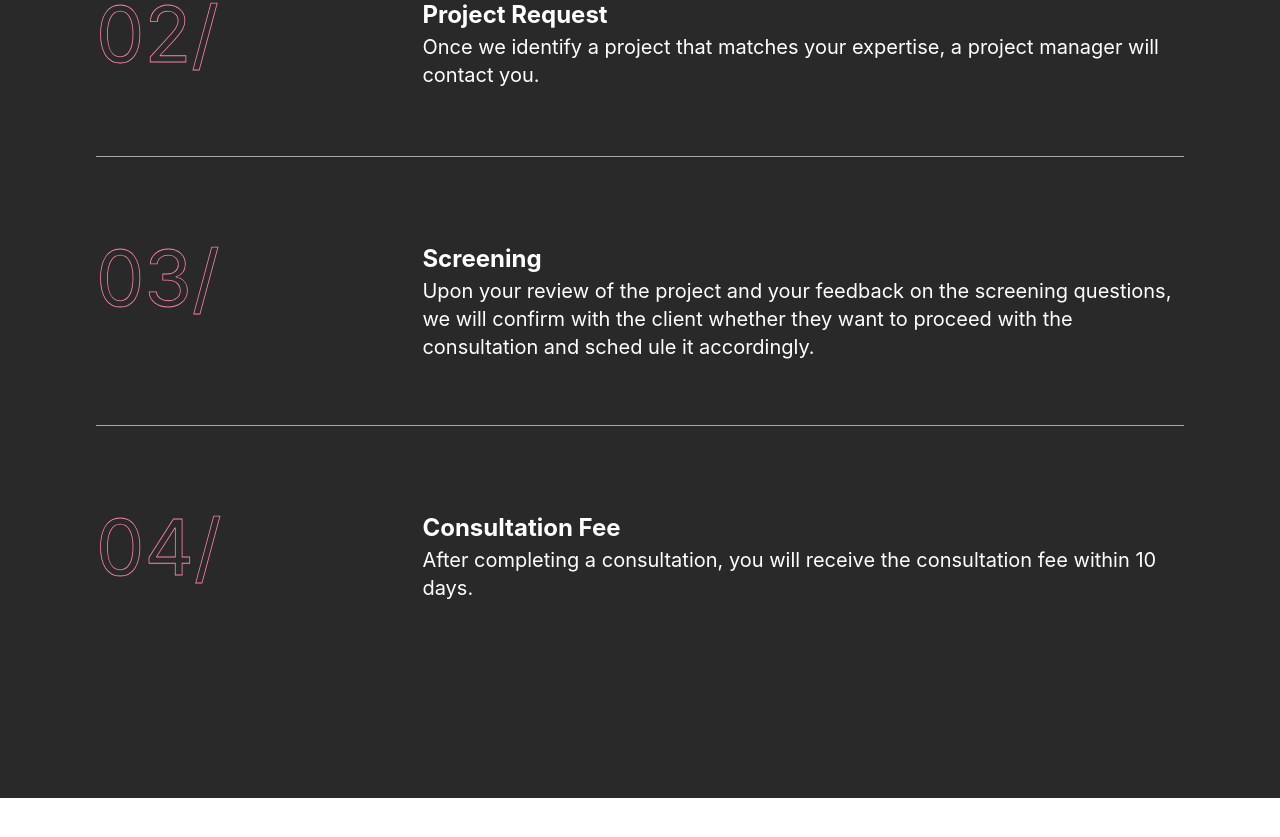
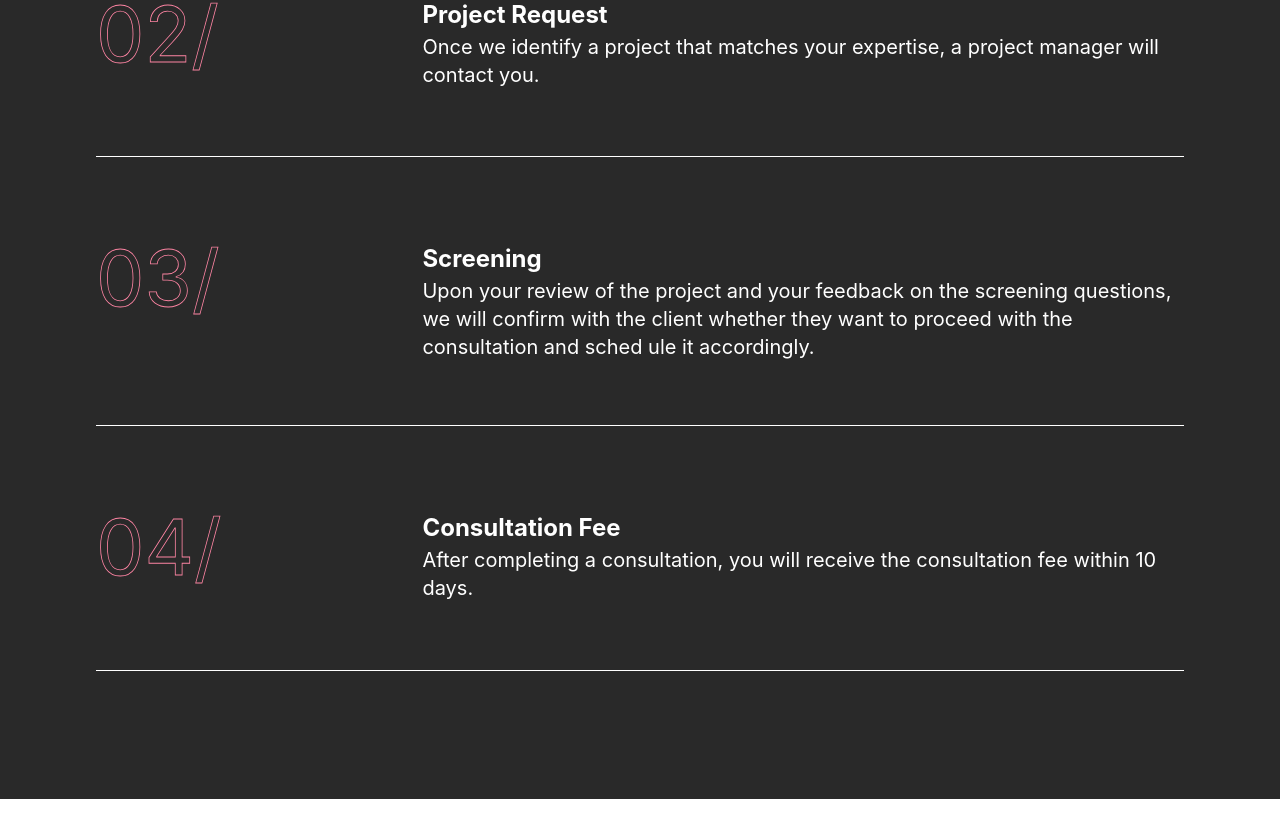
Before and after one commit to krrrr-b/liahnson-hompage, a React (Create React App) app: page /experts in a window 1280 px wide. Shown: the part 2091-2928 px from the top of the page. Built offline with nearby package versions, Linux system fonts and the light colour scheme; a web font is replaced by a local one.

Commit message:
Revert "color change"
This reverts commit 4edc7683febfef9771fb7bb0a6b386492be68356.

```diff
--- a/src/pages/Clients/ClientsTitle/styles.ts
+++ b/src/pages/Clients/ClientsTitle/styles.ts
@@ -116,7 +116,7 @@ const Content = styled.div`
   }
 
   p:first-of-type {
-    font-size: 100px;
+    font-size: 92px;
   }
 
   p:last-of-type {
--- a/src/pages/Experts/ExpertsCoverage/styles.ts
+++ b/src/pages/Experts/ExpertsCoverage/styles.ts
@@ -89,7 +89,6 @@ bottom: 17%;
 const CoverageBox = styled.div`
   border-top: 3px solid #FF85A4;
 
-
   ${({ theme }) => css`
     @media (max-width: ${theme.breakpoints.medium}) {
       border-top: none;
--- a/src/pages/Experts/ExpertsWorkWithUs/style.ts
+++ b/src/pages/Experts/ExpertsWorkWithUs/style.ts
@@ -26,13 +26,9 @@ const TitleText = styled.h3`
 const DescriptionBox = styled.div`
   display: flex;
   align-item: center;
-  border-bottom: 1px solid var(--color-grey-300);
+  border-bottom: 1px solid white;
   padding: 8rem 0rem;
   justify-content: space-between;
-
-  &:last-child {
-    border-bottom: none;
-  }
 
   ${({ theme }) => css`
     @media (max-width: ${theme.breakpoints.large}) {
```
